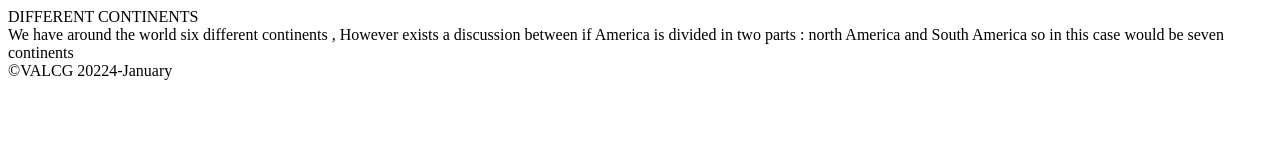
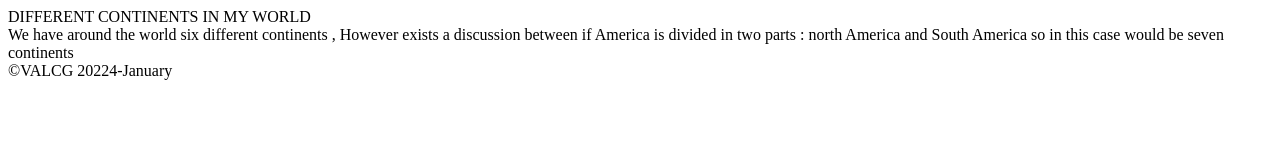
Before and after one commit to Valcg/mtg-valeria-clemente, a plain HTML site: page index.html in a window 1280 px wide. Drawn offline with Linux system fonts and the light colour scheme.

Commit message:
add Screenshot

```diff
--- a/index.html
+++ b/index.html
@@ -7,7 +7,7 @@
 </head>
 <body>
 
-    <header>DIFFERENT CONTINENTS</header>
+    <header>DIFFERENT CONTINENTS IN MY WORLD </header>
     <section>We have around the world six different continents , However exists a discussion between if
         America is divided in two parts : north America  and South America so in this case would be seven continents</section>
     <footer> &copy;VALCG 20224-January</footer>
```
Also changed, not shown: log.png (added).
